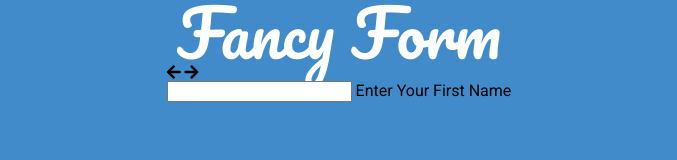
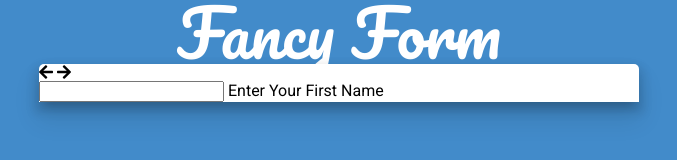
Before and after one commit to kcode93/Fancy_Form, a plain HTML site: page index.html in a window 1280 px wide. Shown: the whole page, without its empty margins (301-978 px from the left). Drawn offline with Linux system fonts and the light colour scheme; files whose address does not match are found by name.

Commit message:
styled the #form-box div, gave it a box shadow and some border radus

```diff
--- a/resources/scss/base/_base.scss
+++ b/resources/scss/base/_base.scss
@@ -24,3 +24,14 @@ h1.logo{
   justify-content: top;
   align-items: center;
 }
+
+#form-box{
+  background-color: $white-color;
+  position: relative;
+  width: 600px;
+  border-top-right-radius: 5px;
+  border-top-left-radius: 5px;
+  box-shadow: 0 16px 24px 2px rgba(0,0,0,0.1),
+    0 6px 10px 5px rgba(0,0,0,0.1), 0 8px 10px -5px rgba(0,0,0,0.2);
+  transition: transform 0.1s ease-in-out;
+}
```
Also changed, not shown: resources/css/style.min.css.
